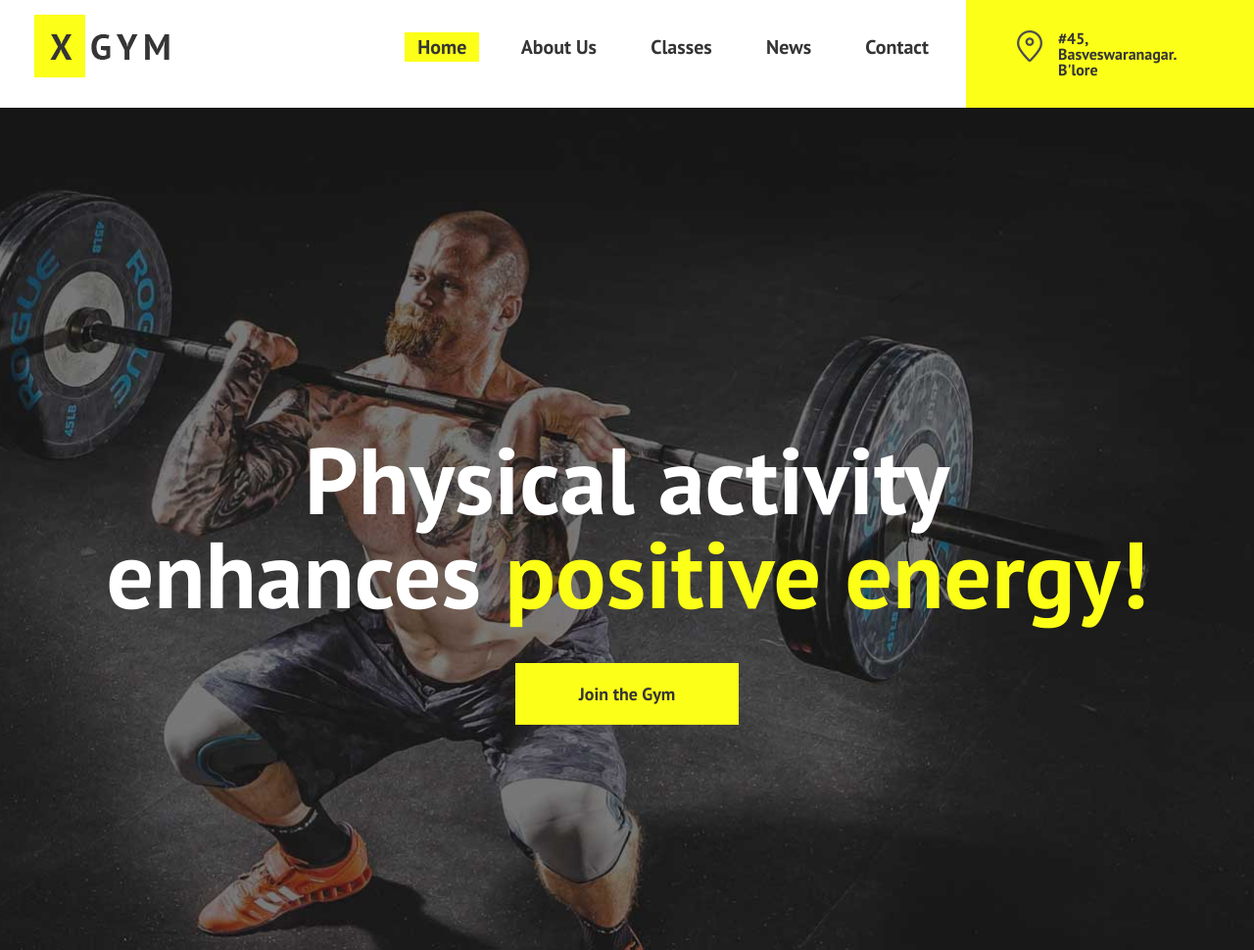
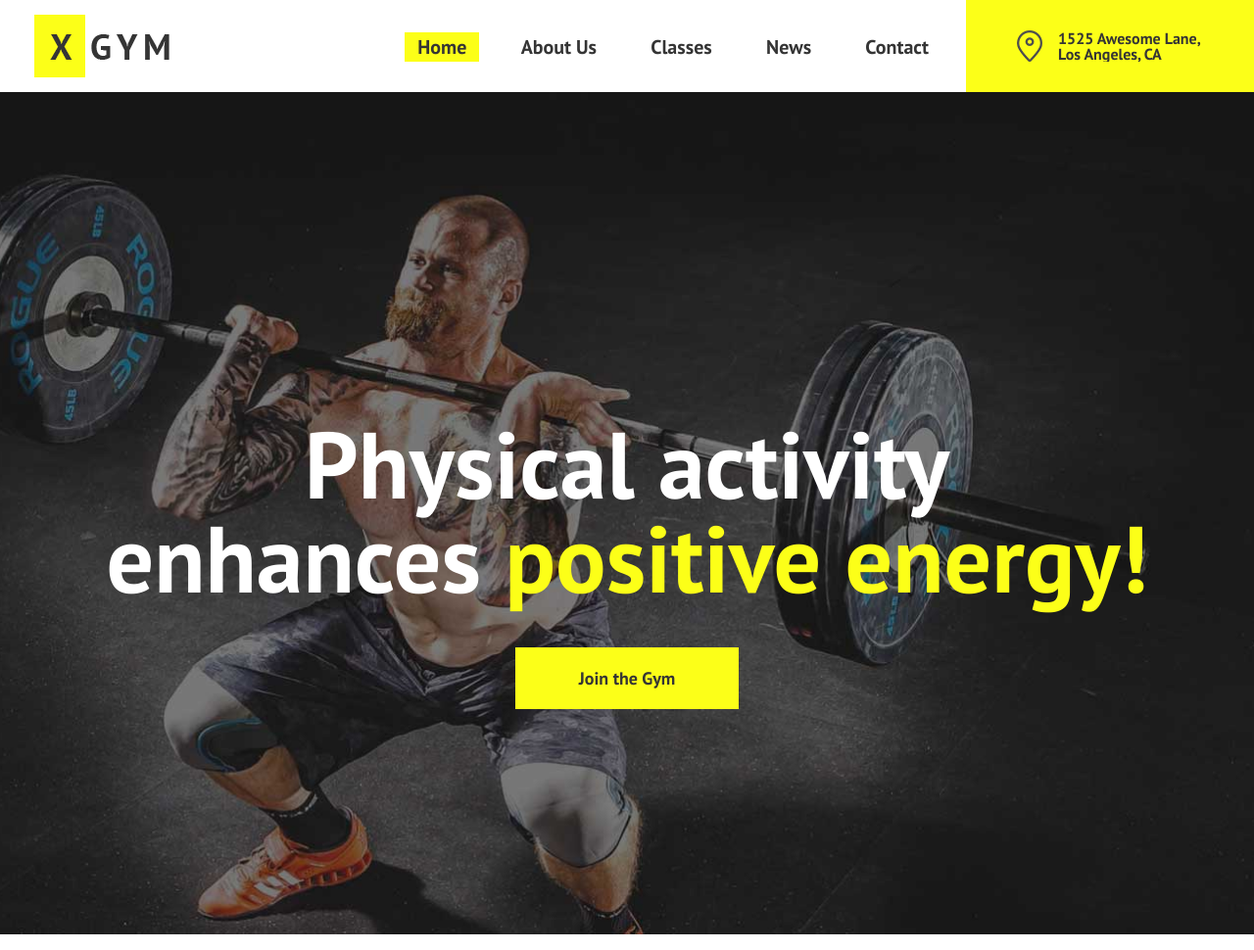
Before and after one commit to praveenT16/xgym-master, a plain HTML site: page index.html in a window 1280 px wide. Shown: the top 970 px of the page at 98% size. Drawn offline with Linux system fonts and the light colour scheme; files whose address does not match are found by name.

Commit message:
three commit

```diff
--- a/index.html
+++ b/index.html
@@ -50,7 +50,7 @@
 			<li class="header-right">
 				<div class="hr-box">
 					<img src="img/location-icon.png" alt="">
-					<h6>#45, Basveswaranagar. B'lore</h6>
+					<h6>1525 Awesome Lane, Los Angeles, CA</h6>
 				</div>
 			</li>
 		</ul>
@@ -279,7 +279,7 @@
 						<div class="fw-info-box">
 							<img src="img/icons/1.png" alt="">
 							<div class="fw-info-text">
-								<p>#45, Basveswaranagar. B'lore</p>
+								<p>1525 Awesome Lane, Los Angeles, CA</p>
 							</div>
 						</div>
 					</div>
```
Also changed, not shown: about.html (+1 -1 lines), blog.html (+1 -1 lines).
